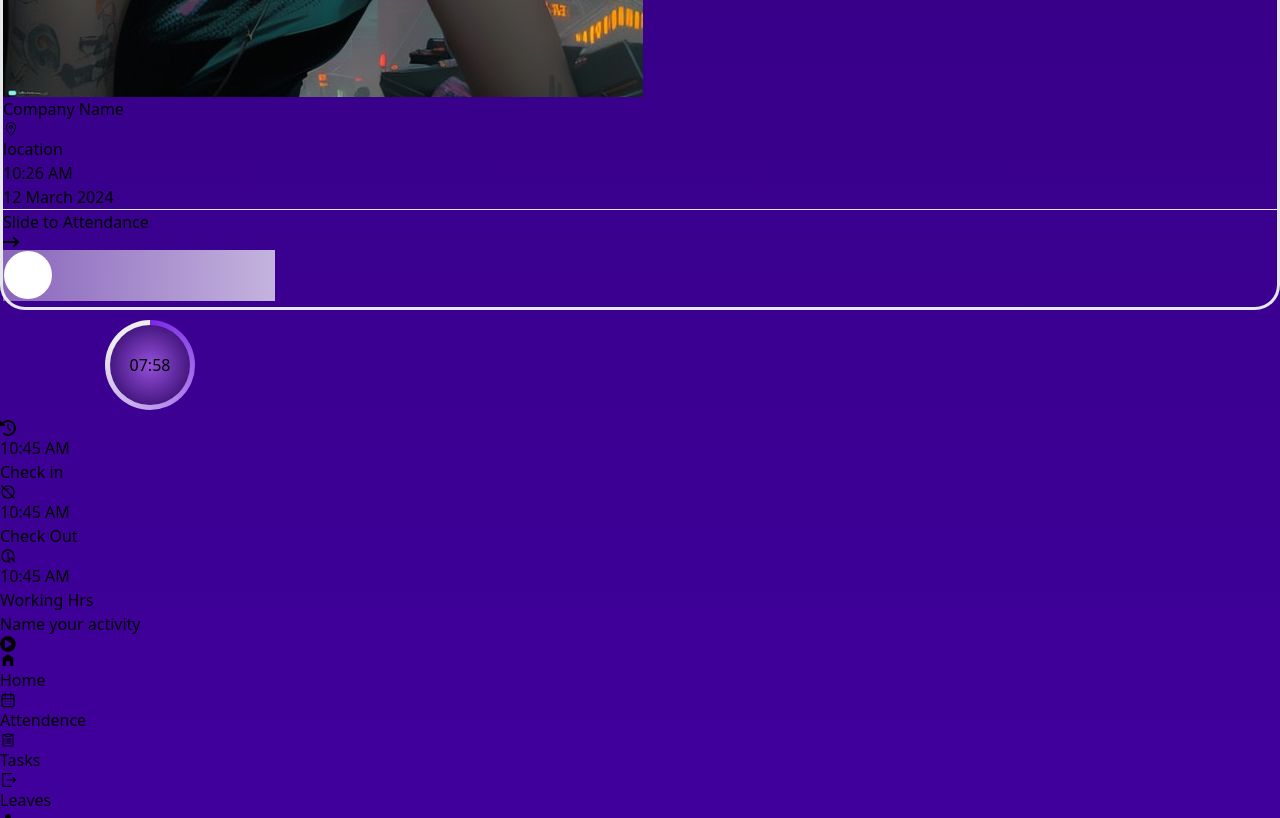
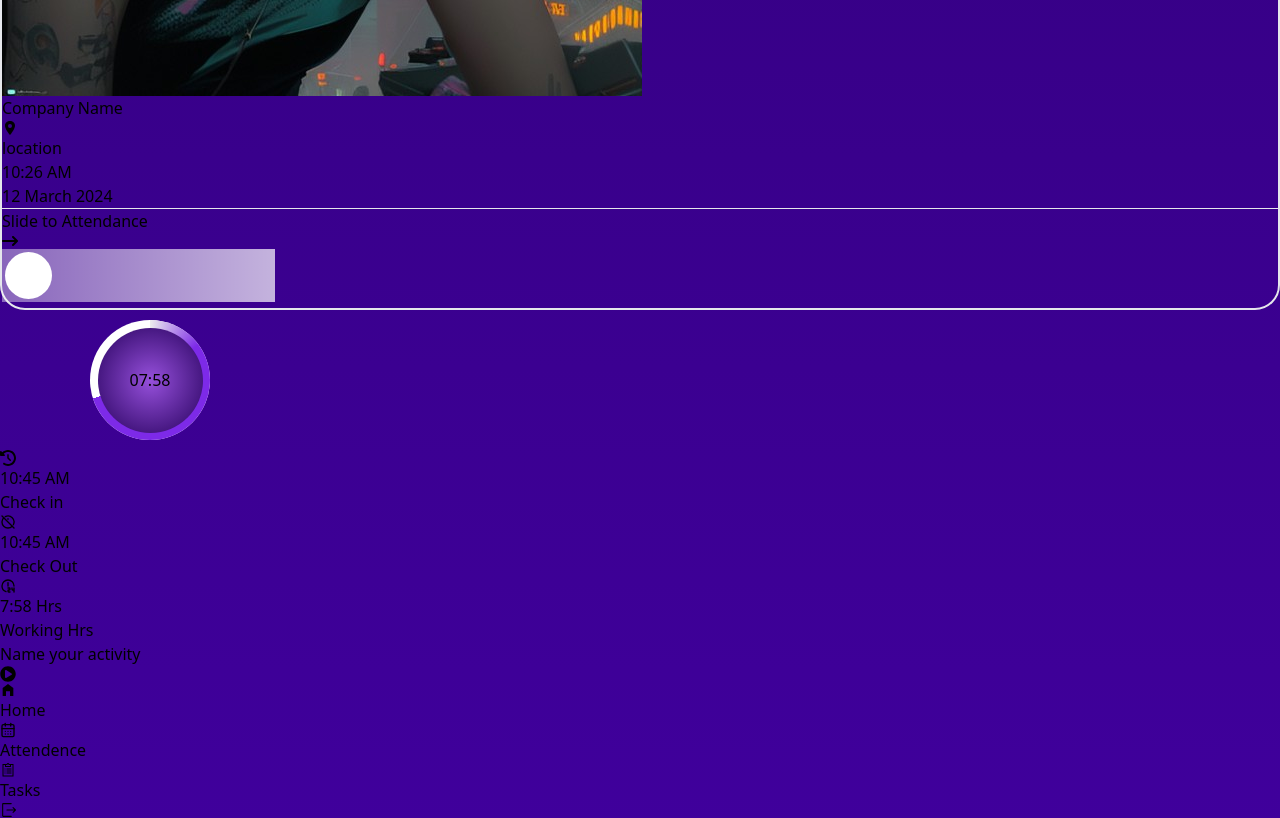
Before and after one commit to ZEUZ8/Employee-Tracker, a React (Vite) app: page /home in a window 1280 px wide. Shown: the part 1900-2718 px from the top of the page. Built offline with nearby package versions, Linux system fonts and the light colour scheme.

Commit message:
I hope this message finds you well. I am writing to inquire about any updates regarding our package offerings.

```diff
--- a/src/App.css
+++ b/src/App.css
@@ -37,8 +37,8 @@ body{
   appearance: none;
   -webkit-appearance: none;
   -moz-appearance: none;
-  width: 17rem;
-  height: 3.2rem;
+  width: 273px;
+  height: 53px;
   /* background: linear-gradient(180edg,#7C3FD7,#B28AEE); */
   background: linear-gradient(90deg, rgba(255, 255, 255, 0.4), rgba(255, 255, 255, 0.7));
   position: relative;
@@ -49,18 +49,18 @@ body{
 .toggle-btn::after {
   content: '';
   position: absolute;
-  width: 48px;
-  height: 48px;
+  width: 47px;
+  height: 47px;
   background-color: white;
   border-radius: 50%;
-  top: 1px;
-  left: 1px;
+  top: 3px;
+  left: 3px;
   transition: 0.8s;
 }
 
 /* Style for the toggle button when checked */
 .toggle-btn:checked::after {
-  transform: translateX(223px);
+  transform: translateX(220px);
 }
 
 .bg-gradient{
--- a/src/Components/HomePage/CenterSection.jsx
+++ b/src/Components/HomePage/CenterSection.jsx
@@ -9,42 +9,42 @@ import CircularProgress from "./CircularProgress";
 const CenterSection = () => {
   return (
     <>
-      <div className="row-span-3 grid justify-center items-center ">
+      <div className="grid justify-center items-center ">
         <div>
           <CircularProgress />
         </div>
       </div>
 
-      <div className="row-span-1 text-white grid ">
+      <div className=" text-white grid ">
         <div className="grid grid-cols-3 items-center justify-around">
           <div className="flex flex-col justify-center items-center gap-1">
-            <p className="text-2xl">
+            <p className="text-xl">
               <FaClockRotateLeft />
             </p>
-            <p className="">10:45 AM</p>
+            <p className="text-sm">10:45 AM</p>
             <p className="text-xs font-extralight opacity-50">Check in</p>
           </div>
           <div className="flex flex-col justify-center items-center gap-1">
-            <p className="text-2xl">
+            <p className="text-xl">
               <TbClockOff />
             </p>
-            <p className="">10:45 AM</p>
+            <p className="text-sm">10:45 AM</p>
             <p className="text-xs font-extralight opacity-50">Check Out</p>
           </div>
           <div className="flex flex-col justify-center items-center gap-1">
-            <p className="text-2xl">
+            <p className="text-xl">
               <TbClock24 />
             </p>
-            <p className="">10:45 AM</p>
+            <p className="text-sm">7:58 Hrs</p>
             <p className="text-xs font-extralight opacity-50">Working Hrs</p>
           </div>
         </div>
       </div>
 
-      <div className="row-span-2  flex w-full ">
+      <div className="  flex w-full px-2">
         <div className="flex-1 ">
           <div className=" bg-white h-[4rem] flex  items-center justify-between rounded-2xl px-3">
-            <div className="text-xl font-bold text-gray-400">
+            <div className="text-lg font-bold text-gray-400">
               Name your activity
             </div>
             <div>
--- a/src/Components/HomePage/CircularProgress.jsx
+++ b/src/Components/HomePage/CircularProgress.jsx
@@ -4,8 +4,12 @@ import "./style.css";
 const CircularProgress = () => {
   return (
     <div className="container">
-      <div className="circular-progress">
-        <span className="progress-value text-white text-xl font-semibold">07:58</span>
+      <div className="second-progress">
+        <div className="circular-progress">
+          <span className="progress-value text-white text-xl font-semibold">
+            07:58
+          </span>
+        </div>
       </div>
     </div>
   );
--- a/src/Components/HomePage/FirstSection.jsx
+++ b/src/Components/HomePage/FirstSection.jsx
@@ -9,7 +9,7 @@ import { FaPlayCircle } from "react-icons/fa";
 import { GoBell } from "react-icons/go";
 import { GiHamburgerMenu } from "react-icons/gi";
 import { FaArrowRightLong } from "react-icons/fa6";
-import { IoLocationOutline } from "react-icons/io5";
+import { IoLocationSharp } from "react-icons/io5";
 import { TbClock24 } from "react-icons/tb";
 import { TbClockOff } from "react-icons/tb";
 import { FaClockRotateLeft } from "react-icons/fa6";
@@ -17,56 +17,53 @@ import { FaClockRotateLeft } from "react-icons/fa6";
 const FirstSection = () => {
   const [isChecked, setIsChecked] = useState(false);
   return (
-    <div className="grid-rows-6 mt-2">
-      <div className="row-span-1 flex justify-end items-end">
+    <div className="">
+      <div className=" flex justify-end items-end pb-4">
         <div className="flex items-center gap-3">
           <div>
-            <p className="text-white text-xl">
+            <p className="text-white text-lg flex items-center justify-center">
               <GoBell />
             </p>
           </div>
           <div>
-            <p className="rounded-full bg-[#5015A6] p-2 text-lg text-white ">
+            <p className="rounded-full bg-[#5015A6] p-2 text-sm text-white ">
               <GiHamburgerMenu />
             </p>
           </div>
         </div>
       </div>
 
-      <div className="row-span-2 mt-[2rem] pl-[5rem] pb-2 text-start">
+      <div className="mt-2 pl-[4rem] pb-2 text-start">
         <div className="text-white">
-          <p className="">Hi sinan</p>
-          <p className="font-extralight text-xs">Emp ID</p>
+          <p className="text-sm">Hi sinan</p>
+          <p className="font-extralight text-xs ">Emp ID</p>
         </div>
       </div>
 
-      <div className="row-span-3 p-3">
-        <div className="clockBorder  grid grid-rows-3 text-white  relative ">
+      <div className=" p-2 ">
+        <div className="clockBorder  grid text-white  relative ">
           <div className="translate-y-[-80%] translate-x-[-20px] flex justify-end text-white z-10 absolute right-0">
             <div className="w-[84px] overflow-hidden aspect-square flex justify-center items-center rounded-full border-2 border-white">
-              <img
-                src="/imgs/person.png"
-                className="  w-full"
-                alt=""
-              />
+              <img src="/imgs/person.png" className="  w-full" alt="" />
             </div>
           </div>
-          <div className="row-span-2 grid justify-center  p-3 pt-5">
-            <p className="font-light">Company Name</p>
-            <p className="font-extralight flex justify-center items-center gap-1">
+          <div className=" grid justify-center  p-3 text-center">
+            <p className="font-light text-sm">Company Name</p>
+            <p className="font-light text-xs flex justify-center items-center gap-1">
               <span>
-                <IoLocationOutline />
+                <IoLocationSharp />
               </span>{" "}
               location
             </p>
-            <h1 className="text-5xl">10:26 AM</h1>
-            <p className="text-lg font-light">12 March 2024</p>
+            <h1 className="text-4xl p-2">10:26 AM</h1>
+            <p className="text-md font-light">12 March 2024</p>
           </div>
-          <div className="row-span-1  grid justify-center ">
+
+          <div className=" grid justify-center ">
             <hr className="text-white w-[90%] mx-auto " />
 
             <div className="relative flex justify-center items-center p-4">
-              <p className="absolute z-20 text-white">Slide to Attendance</p>
+              <p className="absolute z-20 text-white text-sm">Slide to Attendance</p>
               <label class="switch relative flex  items-center ">
                 <div className="absolute z-20 p-4 ">
                   <p
--- a/src/Components/HomePage/Home.jsx
+++ b/src/Components/HomePage/Home.jsx
@@ -40,10 +40,10 @@ const Home = () => {
         alt="Background Image"
       />
       <div className="absolute inset-0 ">
-        <div className=" p-5 relative ">
+        <div className=" p-5 relative">
           <FirstSection />
         </div>
-        <div className="  px-2 grid gap-5">
+        <div className="  px-2 grid gap-2  pb-[4rem]">
           <CenterSection />
         </div>
         <div className="fixed bottom-0 left-0 w-full ">
--- a/src/Components/HomePage/style.css
+++ b/src/Components/HomePage/style.css
@@ -10,24 +10,41 @@
   flex-direction: column;
   align-items: center;
 }
+.second-progress{
+    position: relative;
+    background: white;
+    position: relative;
+    width: 120px;
+    height: 120px;
+    border-radius: 50%;
+    background: white;
+    display: flex;
+    align-items: center;
+    justify-content: center;
+}
 .circular-progress {
   position: relative;
-  width: 90px;
-  height: 90px;
+  width: 120px;
+  height: 120px;
   border-radius: 50%;
-  background: conic-gradient(#7d2ae8 3.6deg, #ededed 300deg);
+  /* background: conic-gradient(from deg, #ededed 4deg, #7d2ae8 10deg); */
+  /* background: conic-gradient(red 2.4deg, #ededed 100deg); */
+  background: conic-gradient(#ededed, #7d2ae8 15%, #7d2ae8, #7d2ae8 70%, rgba(0, 128, 0, 0) 0%);
+  /* background: conic-gradient(#fff, #fff 15%, #ededed 15%, #7d2ae8 15%, #7d2ae8 70%, rgba(0, 128, 0, 0) 0%); */
+
   display: flex;
   align-items: center;
   justify-content: center;
 }
 
+
 .circular-progress::before {
   content: "";
   position: absolute;
-  height: 80px;
-  width: 80px;
+  height: 105px;
+  width: 105px;
   border-radius: 50%;
-  /* background-color: white; */
+  background-color: white;
   background-image: radial-gradient(circle, #9650db, #25005c);
 }
 
@@ -44,7 +61,7 @@
 
 
 .clockBorder{
-    border-width: 3px;
+    border-width: 2px;
     border-style: solid;
     border-radius: 3rem;
     -webkit-border-radius: 25px;
```
